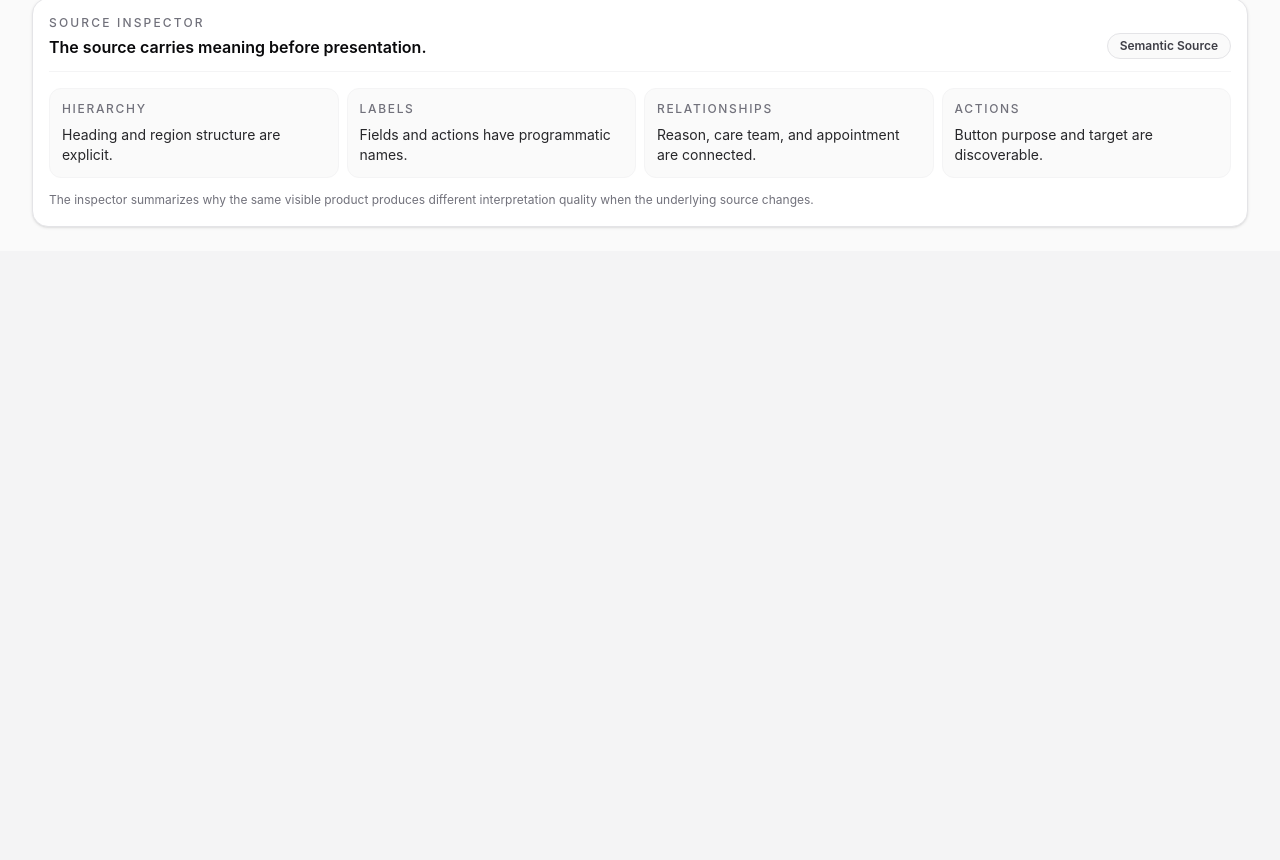
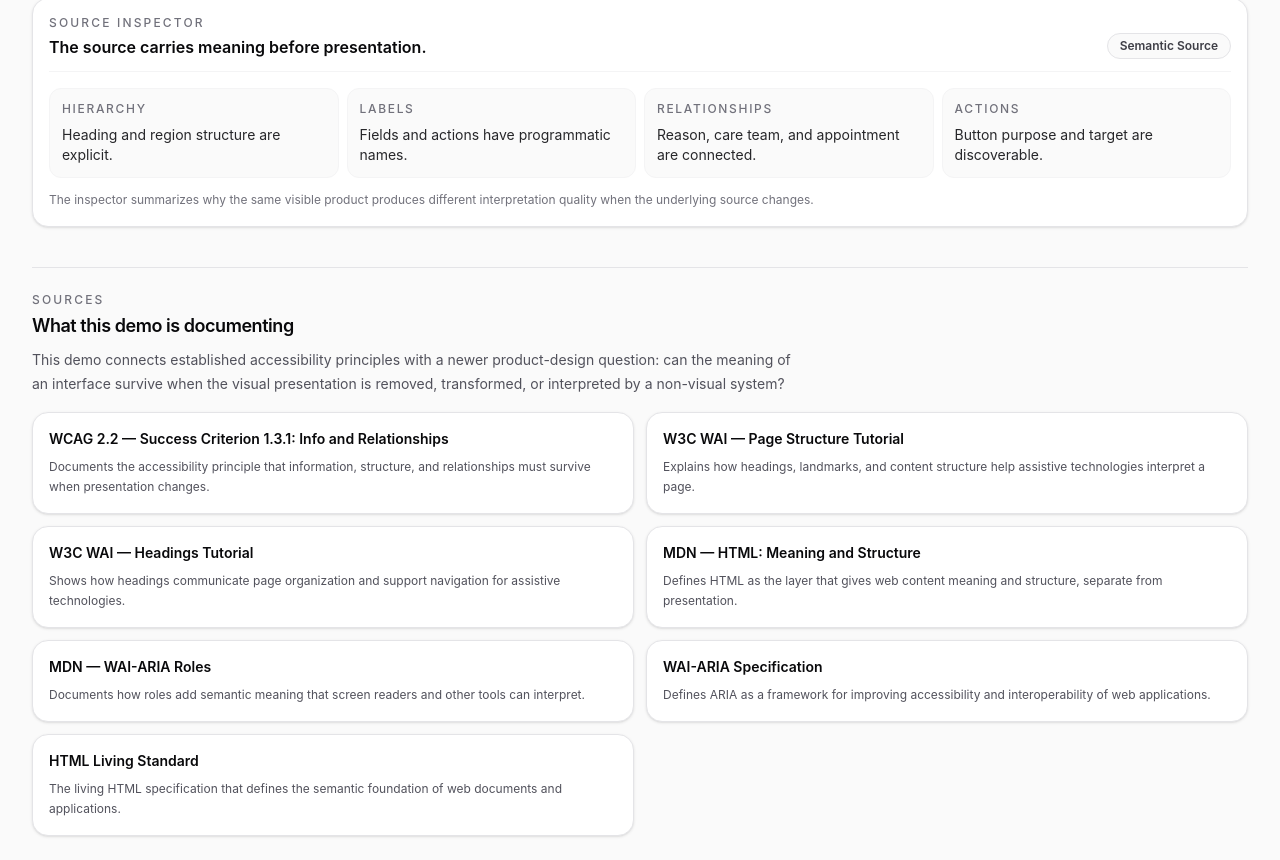
Before and after one commit to j-hargrove/headless-accessibility-demo, a Next.js app: page / in a window 1280 px wide. Shown: the part 2093-2953 px from the top of the page. Before the commit the page ends 2344 px from the top, so only its background shows below. Built offline with nearby package versions, Linux system fonts and the light colour scheme.

Commit message:
Add sources footer

```diff
--- /dev/null
+++ b/app/components/ProjectSources.tsx
@@ -0,0 +1,84 @@
+const sources = [
+  {
+    label: "WCAG 2.2 — Success Criterion 1.3.1: Info and Relationships",
+    description:
+      "Documents the accessibility principle that information, structure, and relationships must survive when presentation changes.",
+    href: "https://www.w3.org/WAI/WCAG22/Understanding/info-and-relationships.html",
+  },
+  {
+    label: "W3C WAI — Page Structure Tutorial",
+    description:
+      "Explains how headings, landmarks, and content structure help assistive technologies interpret a page.",
+    href: "https://www.w3.org/WAI/tutorials/page-structure/",
+  },
+  {
+    label: "W3C WAI — Headings Tutorial",
+    description:
+      "Shows how headings communicate page organization and support navigation for assistive technologies.",
+    href: "https://www.w3.org/WAI/tutorials/page-structure/headings/",
+  },
+  {
+    label: "MDN — HTML: Meaning and Structure",
+    description:
+      "Defines HTML as the layer that gives web content meaning and structure, separate from presentation.",
+    href: "https://developer.mozilla.org/en-US/docs/Web/HTML",
+  },
+  {
+    label: "MDN — WAI-ARIA Roles",
+    description:
+      "Documents how roles add semantic meaning that screen readers and other tools can interpret.",
+    href: "https://developer.mozilla.org/en-US/docs/Web/Accessibility/ARIA/Reference/Roles",
+  },
+  {
+    label: "WAI-ARIA Specification",
+    description:
+      "Defines ARIA as a framework for improving accessibility and interoperability of web applications.",
+    href: "https://w3c.github.io/aria/",
+  },
+  {
+    label: "HTML Living Standard",
+    description:
+      "The living HTML specification that defines the semantic foundation of web documents and applications.",
+    href: "https://html.spec.whatwg.org/",
+  },
+];
+
+export default function ProjectSources() {
+  return (
+    <footer className="mt-10 border-t border-zinc-200 pt-6">
+      <div className="mb-4 max-w-3xl">
+        <p className="text-xs font-medium uppercase tracking-[0.18em] text-zinc-500">
+          Sources
+        </p>
+        <h2 className="mt-1 text-lg font-semibold tracking-tight text-zinc-950">
+          What this demo is documenting
+        </h2>
+        <p className="mt-2 text-sm leading-6 text-zinc-600">
+          This demo connects established accessibility principles with a newer
+          product-design question: can the meaning of an interface survive when
+          the visual presentation is removed, transformed, or interpreted by a
+          non-visual system?
+        </p>
+      </div>
+
+      <div className="grid gap-3 md:grid-cols-2">
+        {sources.map((source) => (
+          <a
+            key={source.href}
+            href={source.href}
+            target="_blank"
+            rel="noreferrer"
+            className="group rounded-2xl border border-zinc-200 bg-white p-4 shadow-sm transition hover:border-zinc-300 hover:shadow-md"
+          >
+            <h3 className="text-sm font-semibold leading-5 text-zinc-950 group-hover:underline">
+              {source.label}
+            </h3>
+            <p className="mt-2 text-xs leading-5 text-zinc-600">
+              {source.description}
+            </p>
+          </a>
+        ))}
+      </div>
+    </footer>
+  );
+}
--- a/app/page.tsx
+++ b/app/page.tsx
@@ -11,6 +11,7 @@ import SourceViewer from "@/app/components/SourceViewer";
 import SurvivalStrip from "@/app/components/SurvivalStrip";
 import InterpreterViewGrid from "@/app/components/InterpreterViewGrid";
 import SourceInspector from "@/app/components/SourceInspector";
+import ProjectSources from "./components/ProjectSources";
 
 type SourceMode = "semantic" | "nonSemantic";
 
@@ -75,6 +76,7 @@ export default function Home() {
           mode={selectedMode}
         />
       </div>
-    </main>
+            <ProjectSources />
+      </main>
   );
 }
```
